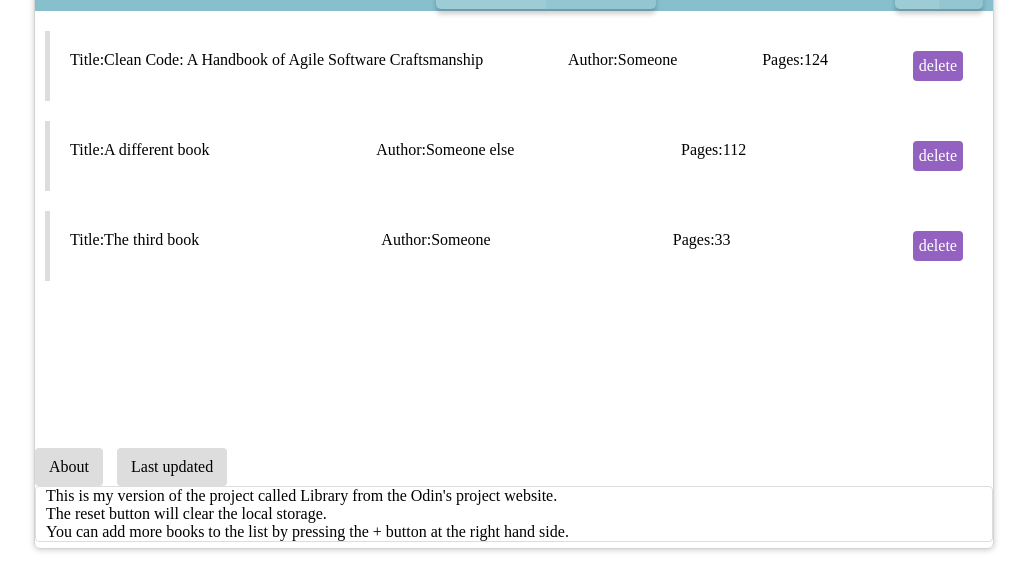
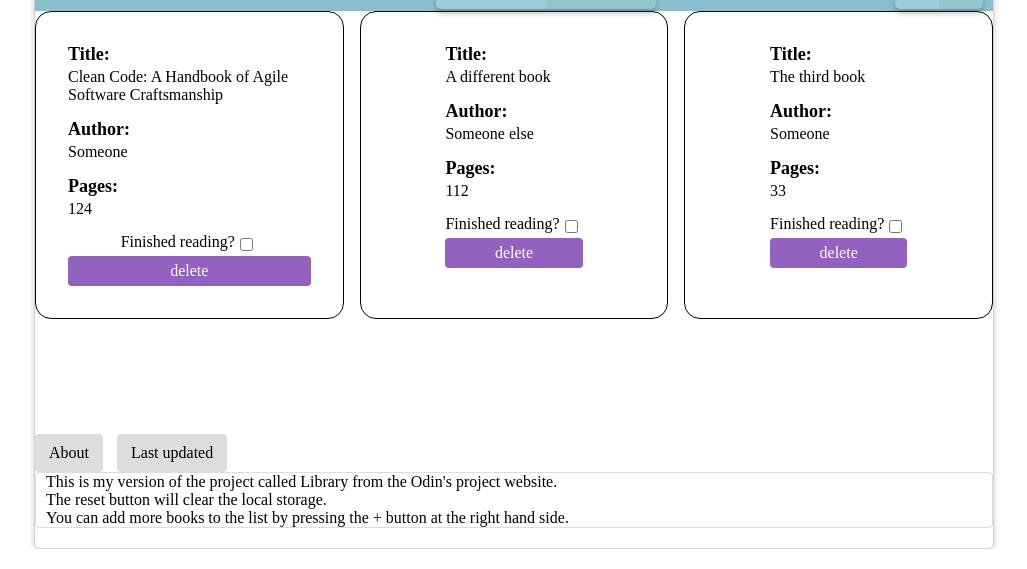
Before and after one commit to hiredtocode/Projects, a website: page odinProject/library/index.html in a window 1280 px wide. Shown: the part 271-840 px from the top of the page, without its empty margins (126-1153 px from the left). Drawn offline with nearby package versions, Linux system fonts and the light colour scheme.

Commit message:
Before adding read checkbox effect

```diff
--- a/odinProject/library/index.html
+++ b/odinProject/library/index.html
@@ -9,7 +9,7 @@
   </head>
   <body>
 
-    <div id="wrapper">
+    <div id="wrapper" class="wrapper">
 
       <header>
         <div id="page-banner">
@@ -38,35 +38,52 @@
   <span></span>
   +
 </a>
-      </div>
+<!-- hide box checkbox -->
+<!-- <input type="checkbox" id='hide'>
+<label for="hide">Hide</label> -->
+
+</div>
 
 
-
-      <div id="book-list">
-
-        <ul id="list">
+<main class="main">
+        <article class="article">
+        <ul class="list">
           <li>
             <span class="bookTitle">Clean Code: A Handbook of Agile Software Craftsmanship</span>
             <span class="bookAuthor">Someone</span>
             <span class="bookPages">124</span>
+            <div class="read">
+            <!-- BUG id need to change everytime. -->
+              <label for="read">Finished reading?</label>
+            <input type="checkbox" class="read" id="read"></div>
             <span class="delete">delete</span>
           </li>
+        </ul>
+        </article>
+        <article class="article">
+        <ul class="list">
           <li>
             <span class="bookTitle">A different book</span>
             <span class="bookAuthor">Someone else</span>
             <span class="bookPages">112</span>
+            <div class="read"><label for="read">Finished reading?</label><input type="checkbox" class="read" id="read"></div>
             <span class="delete">delete</span>
           </li>
+        </ul>
+        </article>
+        <article class="article">
+        <ul class="list">
           <li>
             <span class="bookTitle">The third book</span>
             <span class="bookAuthor">Someone</span>
             <span class="bookPages">33</span>
-
+            <div class="read"><label for="read">Finished reading?</label><input type="checkbox" class="read" id="read"></div>
             <span class="delete">delete</span>
           </li>
+        </ul>
+        </article>
 
-        </ul>
-      </div>
+</main>
       <div class="modal">
         <div class="modal-box">
 
@@ -86,7 +103,7 @@
 
             <div class="buttons">
               <button id="add-book" class="btn" type="submit">Add</button>
-              <button class="btn closeModal">Close</button>
+              <!-- <button class="btn closeModal">Close</button> -->
             </div>
         </div>
       </div>
--- a/odinProject/library/index.js
+++ b/odinProject/library/index.js
@@ -76,14 +76,26 @@ document.addEventListener( 'DOMContentLoaded', function () {
   };
 
   // delete button
-  const list = document.querySelector( '#book-list ul' );
+  // const list = document.querySelector( '#book-list ul' );
+
+  // list.addEventListener( 'click', function ( event ) {
+  //   if ( event.target.className === 'delete' ) {
+  //     const li = event.target.parentElement;
+  //     list.removeChild( li );
+  //   }
+  // } );
+
+  // delete button
+  const list = document.querySelector( '.wrapper main' );
 
   list.addEventListener( 'click', function ( event ) {
     if ( event.target.className === 'delete' ) {
-      const li = event.target.parentElement;
+      const li = event.target.closest('.article');
       list.removeChild( li );
     }
   } );
+
+
 
   // add book-list
   const myLibrary = [];
@@ -120,6 +132,8 @@ document.addEventListener( 'DOMContentLoaded', function () {
     const label = document.createElement( 'label' );
     const input = document.createElement( 'input' );
     const div = document.createElement( 'div' );
+    const article = document.createElement( 'article' );
+    const ul = document.createElement( 'ul' );
 
 
     // add content
@@ -131,10 +145,10 @@ document.addEventListener( 'DOMContentLoaded', function () {
     input.type = 'checkbox';
     label.htmlFor = 'read';
     label.textContent = "Finished reading?"
-    //TODO checked box needs to appear when it's set in the form
+
     //TODO when checked change background to green
     // add classes
-    //TODO organize how it looks as columns (textwrap or set column width)
+
     bookTitle.classList.add('bookTitle');
     bookAuthor.classList.add('bookAuthor');
     bookPages.classList.add('bookPages');
@@ -143,8 +157,12 @@ document.addEventListener( 'DOMContentLoaded', function () {
     input.classList.add( 'read' );
     input.setAttribute( 'id', 'read' );
     div.classList.add( 'read' );
+    article.classList.add( 'article' );
+    ul.classList.add( 'list' );
 
     // insert elements in to the DOM
+    article.appendChild(ul); // orders matter
+    ul.appendChild(li); // orders matter
     li.appendChild(bookTitle); // orders matter
     li.appendChild(bookAuthor); // orders matter
     li.appendChild(bookPages); // orders matter
@@ -154,7 +172,7 @@ document.addEventListener( 'DOMContentLoaded', function () {
     li.appendChild( deleteButton ); // orders matter
 
     // append li to the DOM now
-    list.appendChild( li );
+    list.appendChild(article);
 
 
 
@@ -163,6 +181,19 @@ document.addEventListener( 'DOMContentLoaded', function () {
   // hide books
 
   // const hideBox = document.querySelector( '#hide' );
+
+  // hideBox.addEventListener( 'change', function ( event ) {
+  //   if ( hideBox.checked ) {
+  //     list.style.display = "none";
+  //   } else {
+  //     list.style.display = "initial";
+  //   }
+  // } );
+
+  // Read book state
+
+  // const hideBox = document.querySelector( '#hide' );
+
   // hideBox.addEventListener( 'change', function ( event ) {
   //   if ( hideBox.checked ) {
   //     list.style.display = "none";
@@ -206,9 +237,9 @@ document.addEventListener( 'DOMContentLoaded', function () {
     modal.style.display = 'block';
   };
 
-  close.onclick = function () {
-    modal.style.display = 'none';
-  };
+  // close.onclick = function () {
+  //   modal.style.display = 'none';
+  // };
 
   window.onclick = function ( e ) {
     if ( e.target == modal ) {
--- a/odinProject/library/styles.css
+++ b/odinProject/library/styles.css
@@ -19,17 +19,11 @@
 
 html{
   position: relative;
-  min-height: 100%;
+  height: 100%;
 }
 
 .footer{
-    position: absolute;
-    bottom: 0;
-    left: 0;
-    right: 0;
-    height:100px;
-    /* background:#ccc; */
-    padding-bottom:100px;
+  margin-top: auto;
 }
 #newbook {
   border: 1px solid #9361bf;
@@ -57,9 +51,12 @@ h1, h2{
 }
 
 #wrapper{
+  display: flex;
+  flex-direction: column;
+  min-height: 100vh;
   position: relative;
   width: 90%;
-  height: 100vh;
+
   max-width: 960px;
   margin: 20px auto;
   border-radius: 6px;
@@ -94,43 +91,51 @@ h1, h2{
   color: #444;
 }
 
-
-
-#book-list ul, #tabbed-content ul{
+ul li {
   list-style-type: none;
-  padding: 0;
 }
 
-#book-list li{
-  padding: 20px;
-  border-left: 5px solid #ddd;
-  margin: 20px 10px;
+/* main Grid */
+.main {
+  display: grid;
+  grid-template-columns: repeat(auto-fit, minmax(300px, 1fr));
+  grid-gap: 1rem;
+}
+
+/* grid items */
+.article {
   display: flex;
   justify-content: space-between;
+  flex-direction: column;
+  border: 1px solid black;
+  border-radius: 1rem;
+  padding: 2rem;
+}
+
+.list {
+  display: flex;
+  justify-content: center;
 
 }
+.read {
+  display: flex;
+  justify-content: center;
+  align-content: center;
+}
 
-#book-list li:hover{
-  border-color: #9361bf;
+input.read {
+  margin: 5px;
 }
 
 .delete{
-  float: right;
+  display: flex;
+  justify-content: center;
   background: #9361bf;
   padding: 6px;
   border-radius: 4px;
   cursor: pointer;
   color: white;
 }
-
-/* .read{
-  float: right;
-  background: #9361bf;
-  padding: 6px;
-  border-radius: 4px;
-  cursor: pointer;
-  color: white;
-}*/
 
 .delete:hover{
   background: red;
@@ -212,20 +217,7 @@ form{
     flex-direction: column;
      justify-content: center;
 }
-/* .read{
-  float: right;
-  background: #9361bf;
-  padding: 6px;
-  border-radius: 4px;
-  cursor: pointer;
-  color: white;
-} */
 
-/* .read input {
-  margin-left: 20px;
-  block-size: 1.5em;
-
-} */
 
 button{
   position: relative;
@@ -365,29 +357,39 @@ a:hover span:nth-child(4){
 
 .bookTitle{
   display: flex;
+  flex-direction: column;
+  margin-bottom: 15px;
 }
 .bookTitle::before{
-  content: "Title:"
+  content: "Title:";
+  font-size: 18px;
+  font-weight: bold;
+  display: flex;
+  align-self: left;
+  margin-bottom: 3px;
 }
 
 .bookAuthor {
   display: flex;
+    flex-direction: column;
+  justify-content: center;
+  margin-bottom: 15px;
 }
 .bookAuthor::before {
-  content: "Author:"
+  content: "Author:";
+   font-size: 18px;
+  font-weight: bold;
+  margin-bottom: 3px;
 }
 .bookPages {
   display: flex;
+    flex-direction: column;
+  justify-content: center;
+  margin-bottom: 15px;
 }
 .bookPages::before {
-  content: "Pages:"
+  content: "Pages:";
+   font-size: 18px;
+  font-weight: bold;
+  margin-bottom: 3px;
 }
-.read {
-  display: flex;
-  justify-content: center;
-  align-content: center;
-}
-
-input.read {
-  margin: 5px;
-}
```
Also changed, not shown: 1 other file.
